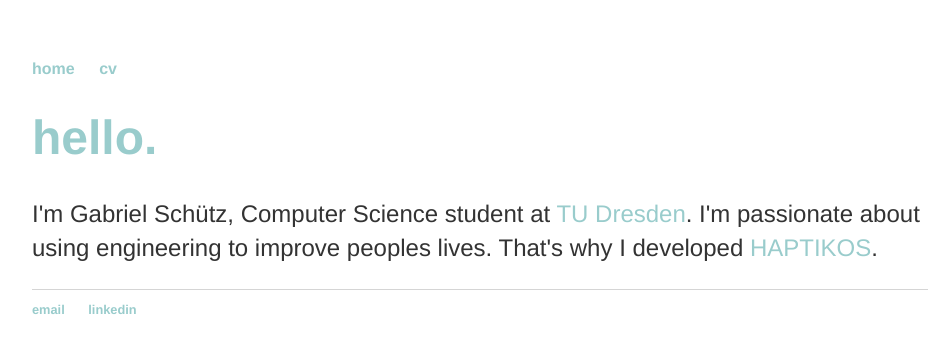
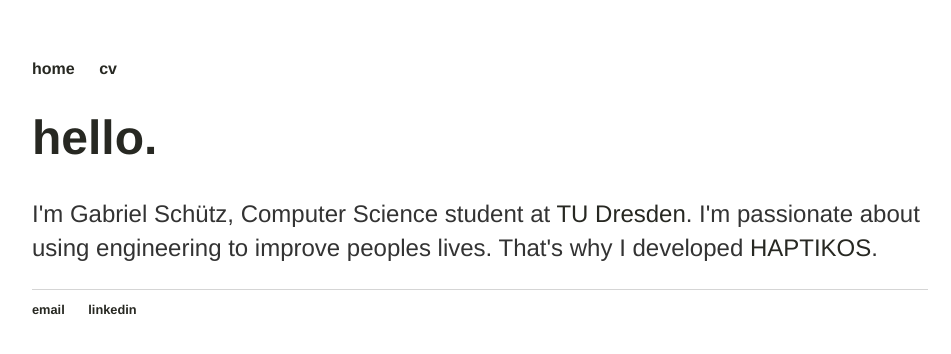
Before and after one commit to gabrielgydu/gabrielgydu.github.io, a Jekyll site: the page built from index.html, in a window 1280 px wide. Shown: the top 354 px of the page, without its empty margins (160-1111 px from the left). Built offline with Jekyll 4.4.1, drawn with Linux system fonts in a browser that asks for light colours.

Commit message:
changed text colour to a higher contrast one

```diff
--- a/css/main.css
+++ b/css/main.css
@@ -14,7 +14,7 @@ nav ul li, footer ul li {
 }
 a {
     text-decoration: none;
-    color: #99cccc;
+    color: #272822;
 }
 a:hover {
     text-decoration: underline;
@@ -22,7 +22,7 @@ a:hover {
 h1 {
     font-size: 3em;
     font-family:'Helvetica', 'Arial', 'Sans-Serif';
-    color: #99cccc;
+    color: #272822;
 }
 p {
     font-size: 1.5em;
```
